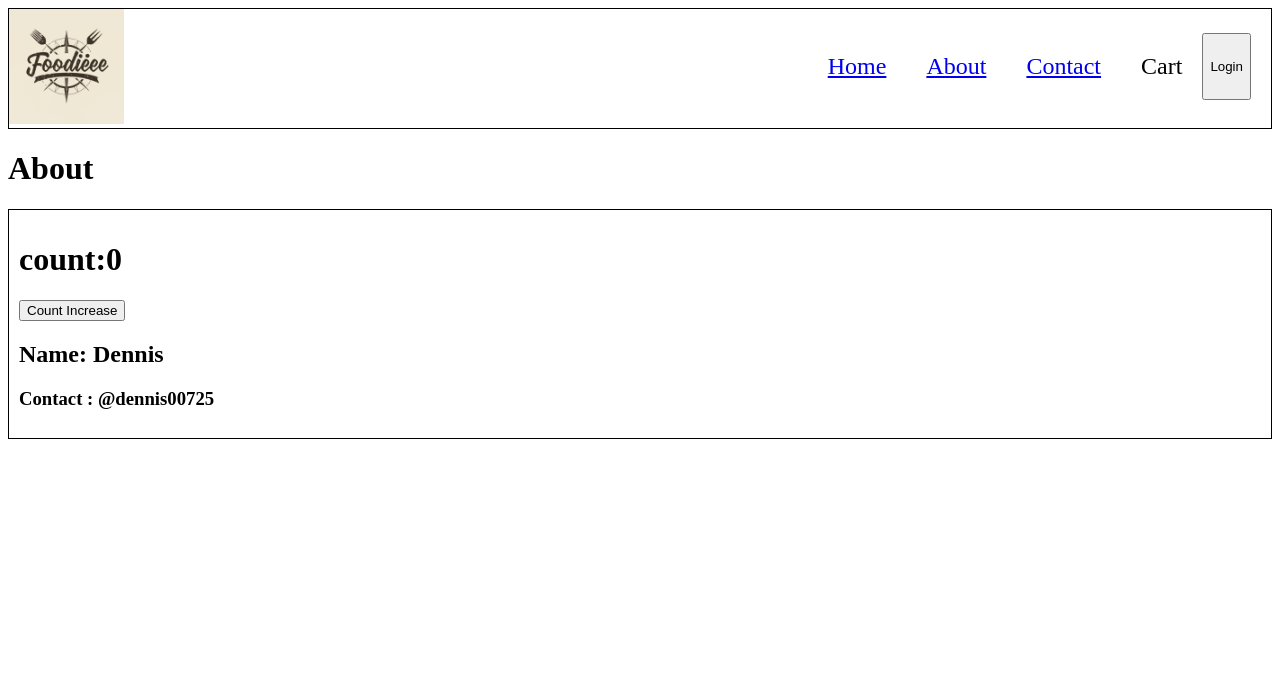
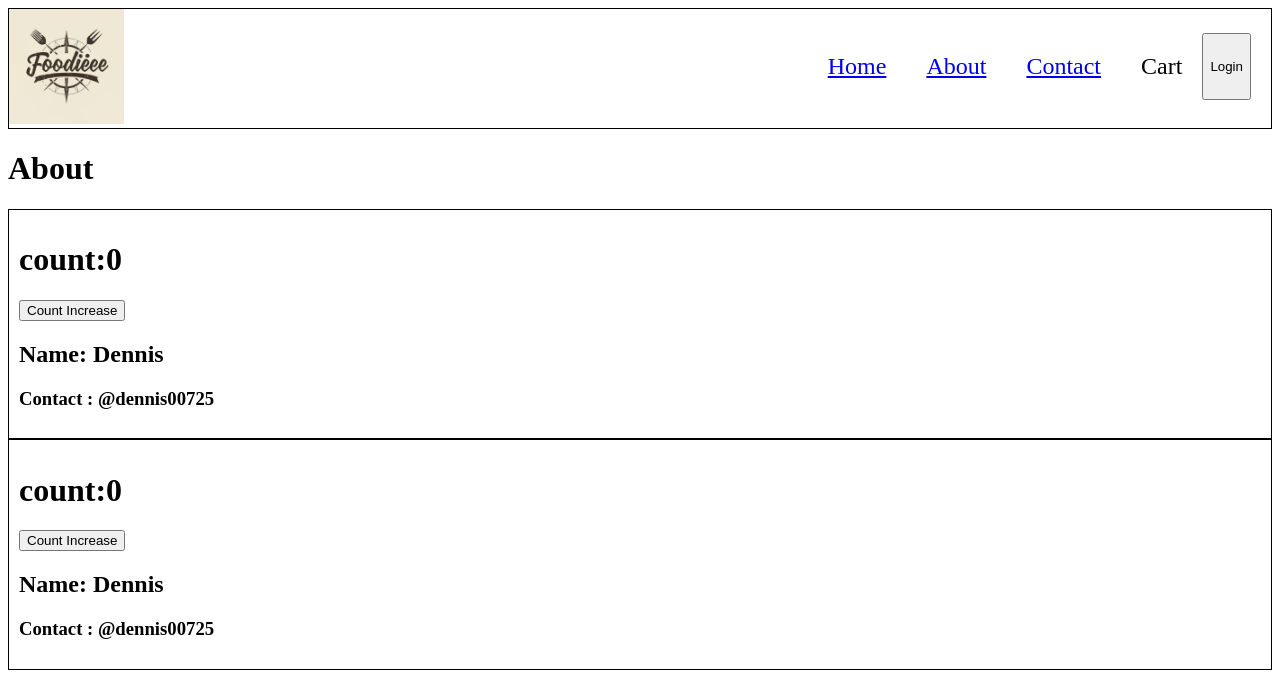
Before and after one commit to Dennis00725/react, a React (Vite) app: page /about in a window 1280 px wide. Shown: the top 678 px of the page. Built offline with nearby package versions, Linux system fonts and the light colour scheme.

Commit message:
lifecycle of class-based-components, mounting method of two instances of class

```diff
--- a/src/components/About.js
+++ b/src/components/About.js
@@ -14,10 +14,24 @@ class About extends Component {
     return (
       <div>
         <h1>About</h1>
-        <UserClass />
+        <UserClass name={"fist"} location={"India"} />
+        <UserClass name={"second"} location={"US"} />
       </div>
     );
   }
 }
 
 export default About;
+
+/*
+*Mounting*
+Parent Constructor
+Parent Render
+fistChild Constructor
+fistChild Render
+secondChild Constructor
+secondChild Render
+fistChild componentDidMount
+secondChild componentDidMount
+Parent componentDidMount
+ */
--- a/src/components/UserClass.js
+++ b/src/components/UserClass.js
@@ -5,14 +5,14 @@ class UserClass extends React.Component {
     this.state = {
       count: 0,
     };
-    console.log("Child Constructor");
+    console.log(this.props.name + "Child Constructor");
   }
   componentDidMount() {
-    console.log("Child componentDidMount");
+    console.log(this.props.name + "Child componentDidMount");
   }
 
   render() {
-    console.log("Child Render");
+    console.log(this.props.name + "Child Render");
 
     const { count } = this.state;
     return (
```
